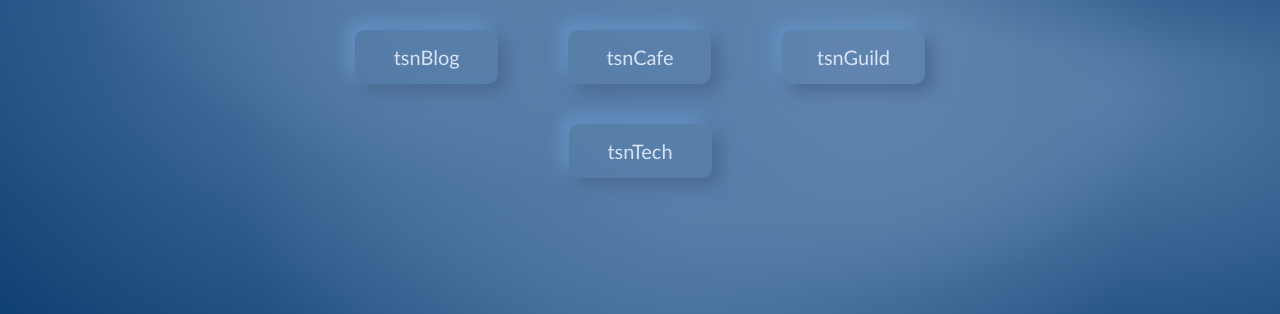
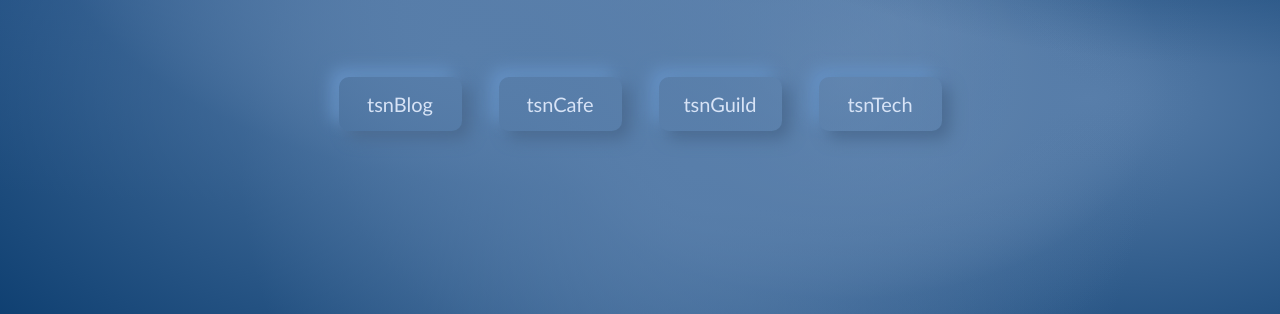
Before and after one commit to the-spot-net/splash, a plain HTML site: page index.html in a window 1280 px wide. Shown: the part 486-800 px from the top of the page. Drawn offline with Linux system fonts and the light colour scheme.

Commit message:
Reduce the size of links again.

```diff
--- a/index.html
+++ b/index.html
@@ -145,7 +145,7 @@
             overflow: hidden;
             padding: 12px 24px;
             position: relative;
-            width: 95px;
+            width: 75px;
             z-index: 1;
 
             transition: all 0.3s cubic-bezier(0.215, 0.61, 0.355, 1);
```
